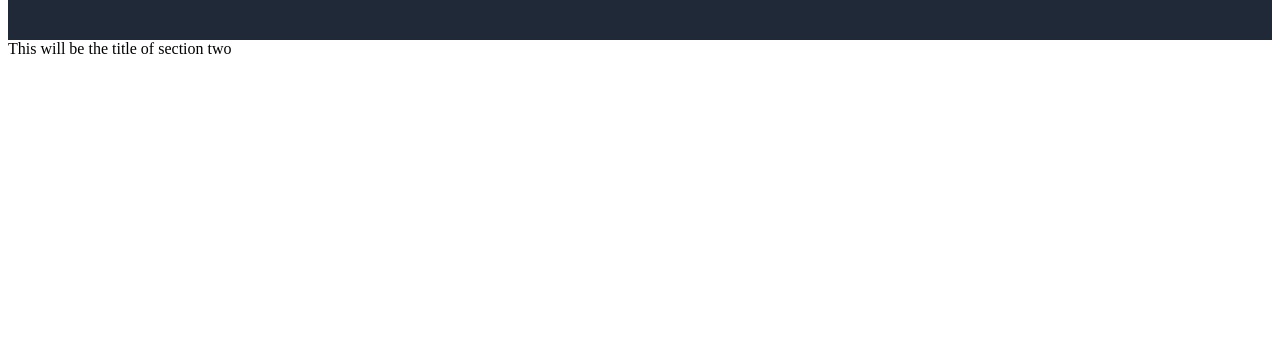
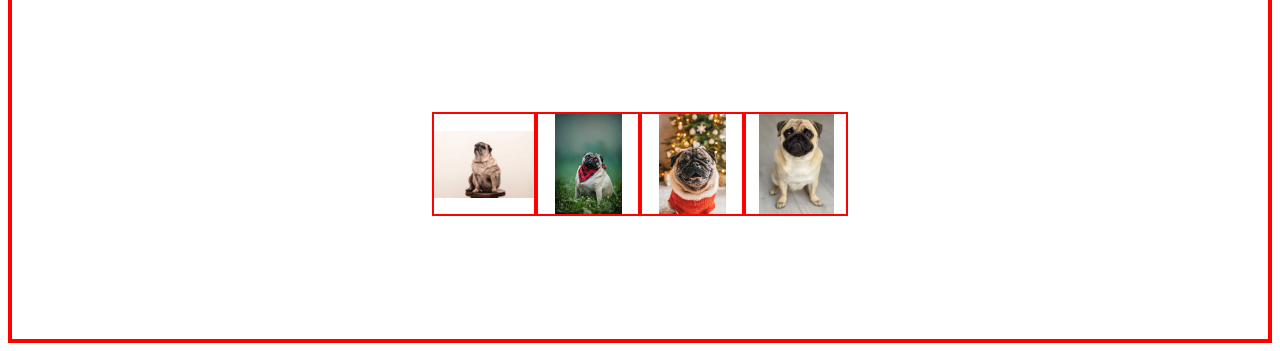
Before and after one commit to Jsbro98/landing-page, a plain HTML site: page index.html in a window 1280 px wide. Shown: the part 696-1047 px from the top of the page. Before the commit the page ends 800 px from the top, so only its background shows below. Drawn offline with Linux system fonts and the light colour scheme.

Commit message:
added section two content and images

```diff
--- a/index.html
+++ b/index.html
@@ -33,10 +33,22 @@
     <div class="section two">
         <div class="two-title">This will be the title of section two</div>
         <div class="two-container">
-            <div class="two-box-one"></div>
-            <div class="two-box-two"></div>
-            <div class="two-box-three"></div>
-            <div class="two-box-four"></div>
+            <div class="two-box one">
+                <div class="image-two one"></div>
+                <div></div>
+            </div>
+            <div class="two-box two">
+                <div class="image-two two"></div>
+                <div></div>
+            </div>
+            <div class="two-box three">
+                <div class="image-two three"></div>
+                <div></div>
+            </div>
+            <div class="two-box four">
+                <div class="image-two four"></div>
+                <div></div>
+            </div>
         </div>
     </div>
 </div>
--- a/style.css
+++ b/style.css
@@ -25,7 +25,7 @@
     align-items: center;
 }
 
-/* first section */
+/* section one */
 
 .section.one {
     display: flex;
@@ -36,7 +36,7 @@
     padding: 200px;
 }
 
-.content-container {
+.one-container {
     display: flex;
     margin: 0 auto;
     width: 75%;
@@ -87,3 +87,64 @@
     width: auto;
     height: 200px;
 }
+
+/* section two */
+
+.section.two {
+    display: flex;
+    flex-flow: column wrap;
+    height: 400px; width: auto;
+    border: red 2px solid;
+}
+.section.two > * {
+    border: red 2px solid;
+}
+.section.two > * > * {
+    border: red 2px solid;
+}
+
+.two-title {
+    text-align: center;
+    font-weight: 800;
+    font-size: 36px;
+}
+
+.two-container {
+    flex: 1;
+    display: flex;
+    justify-content: center;
+    align-items: center;
+    flex-flow: row wrap;
+}
+
+.image-two.one {
+    background: url("images/pug-one.webp");
+    height: 100px; width: 100px;
+    background-position: center;
+    background-size: contain;
+    background-repeat: no-repeat;
+}
+
+.image-two.two {
+    background: url("images/pug-two.webp");
+    height: 100px; width: 100px;
+    background-position: center;
+    background-size: contain;
+    background-repeat: no-repeat;
+}
+
+.image-two.three {
+    background: url("images/pug-three.jpeg");
+    height: 100px; width: 100px;
+    background-position: center;
+    background-size: contain;
+    background-repeat: no-repeat;
+}
+
+.image-two.four {
+    background: url("images/pug-four.webp");
+    height: 100px; width: 100px;
+    background-position: center;
+    background-size: contain;
+    background-repeat: no-repeat;
+}
```
Also changed, not shown: images/pug-four.webp (added), images/pug-one.webp (added), images/pug-three.jpeg (added), images/pug-two.webp (added).
